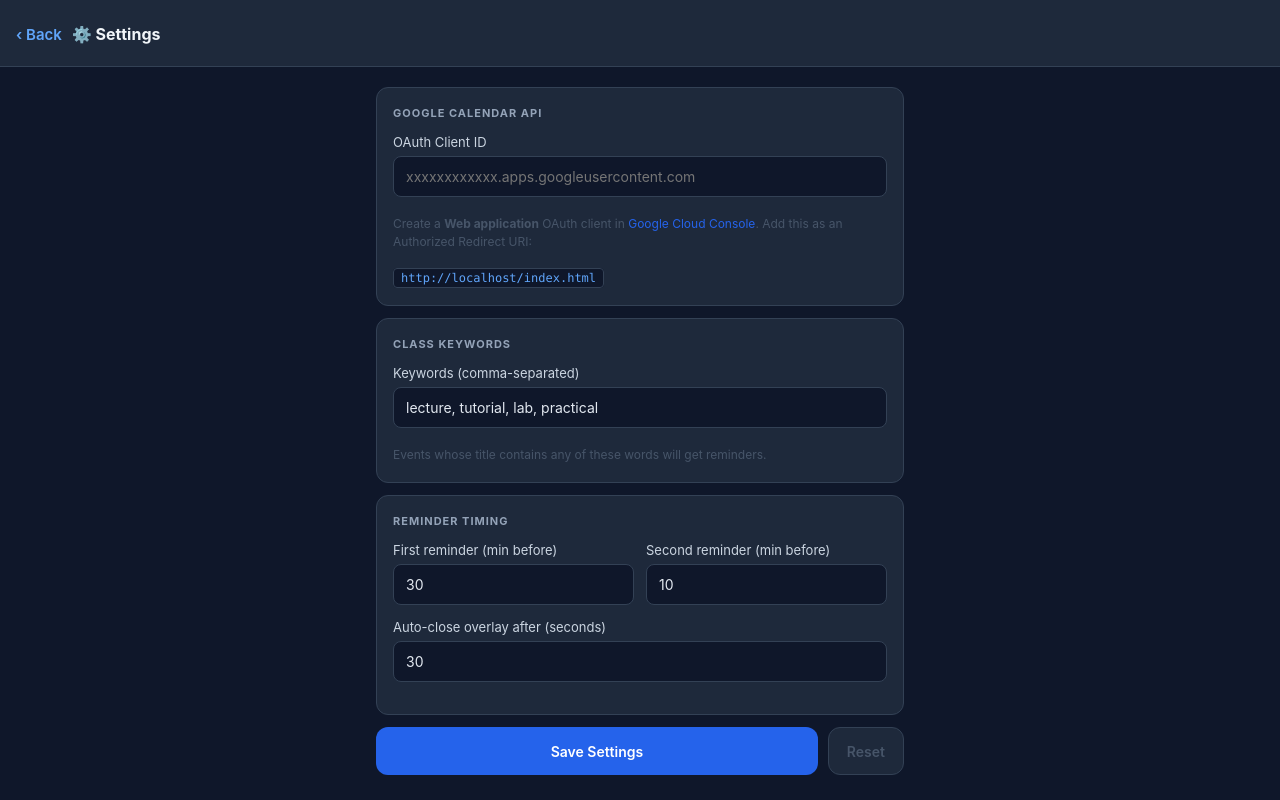
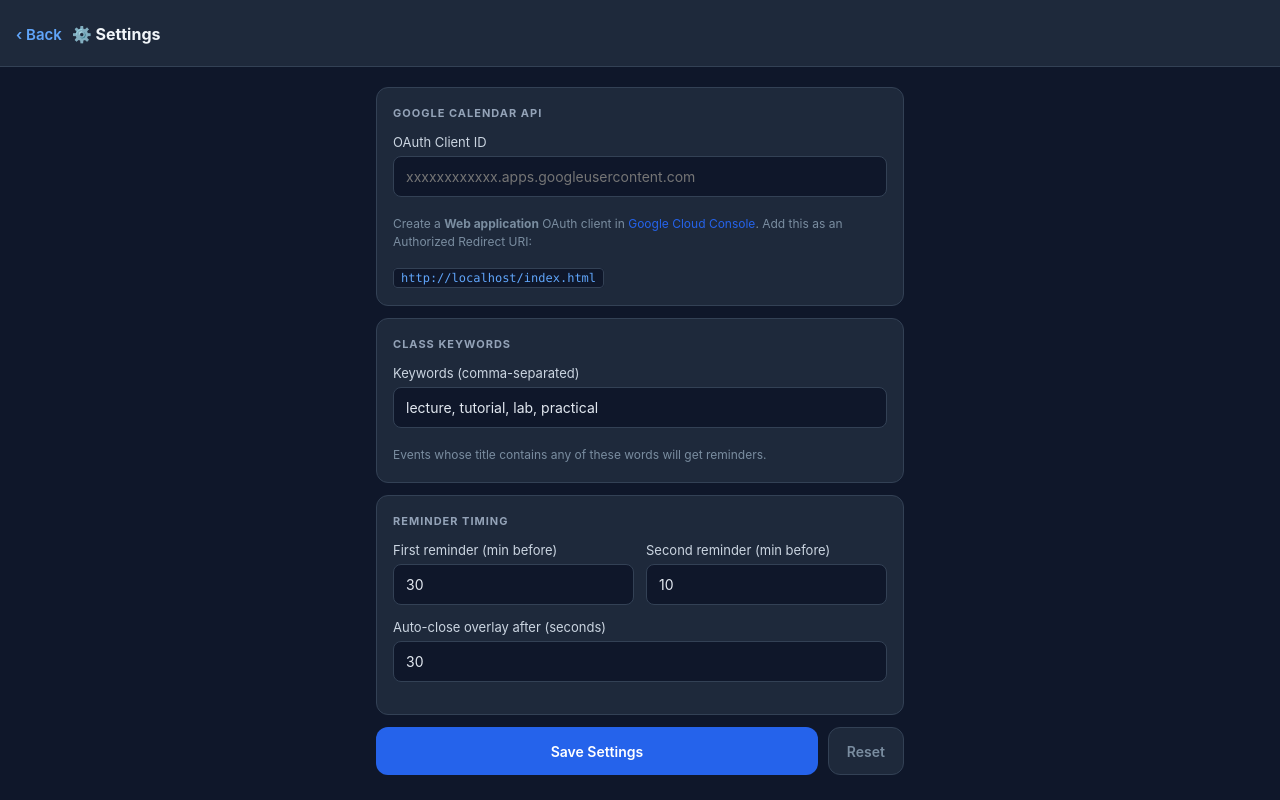
Before and after one commit to SCLim999/class-reminder-pwa, a plain HTML site: page settings.html in a window 1280 px wide. Drawn offline with Linux system fonts and the light colour scheme.

Commit message:
Improve text contrast throughout app (WCAG AA compliant muted colors)

```diff
--- a/settings.html
+++ b/settings.html
@@ -17,7 +17,7 @@
     --border:  #334155;
     --text:    #e2e8f0;
     --sub:     #94a3b8;
-    --muted:   #475569;
+    --muted:   #7a8da0;
     --blue:    #2563eb;
     --blue-h:  #1d4ed8;
     --radius:  12px;
--- a/style.css
+++ b/style.css
@@ -5,9 +5,9 @@
   --bg:        #0f172a;
   --surface:   #1e293b;
   --border:    #334155;
-  --text:      #e2e8f0;
-  --text-sub:  #94a3b8;
-  --text-muted:#475569;
+  --text:      #f1f5f9;
+  --text-sub:  #b0c0d4;
+  --text-muted:#7a8da0;
   --blue:      #2563eb;
   --blue-h:    #1d4ed8;
   --radius:    12px;
@@ -259,7 +259,7 @@ body {
   transition: color .15s; min-height: 40px;
 }
 .link-btn:hover, .link-btn:active { color: var(--text-sub); }
-.dot { color: var(--border); }
+.dot { color: #64748b; }
 
 /* ── Reminder overlay ── */
 .overlay {
@@ -313,7 +313,7 @@ body {
 .overlay-divider { height: 1px; background: rgba(255,255,255,.08); margin: 14px 0; }
 
 .overlay-starts-in {
-  color: #8898b0; font-size: 10.5px;
+  color: #9aafc4; font-size: 10.5px;
   text-transform: uppercase; letter-spacing: 1.2px; margin-bottom: 6px;
 }
 .overlay-countdown {
@@ -332,7 +332,7 @@ body {
 }
 
 .overlay-autoclose {
-  text-align: center; color: #3a4a5a; font-size: 11px; margin-top: 8px;
+  text-align: center; color: #6a8090; font-size: 11px; margin-top: 8px;
 }
 
 /* ── Utility ── */
--- a/sw.js
+++ b/sw.js
@@ -3,7 +3,7 @@
  * Handles offline caching, periodic background calendar checks, and push notifications.
  */
 
-const CACHE_NAME = 'class-reminder-v1';
+const CACHE_NAME = 'class-reminder-v2';
 const STATIC_ASSETS = [
   './', './index.html', './style.css', './app.js',
   './settings.html', './settings.js',
```
